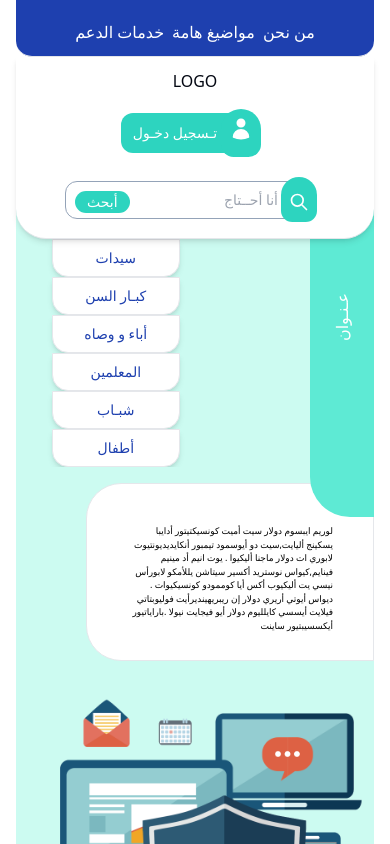
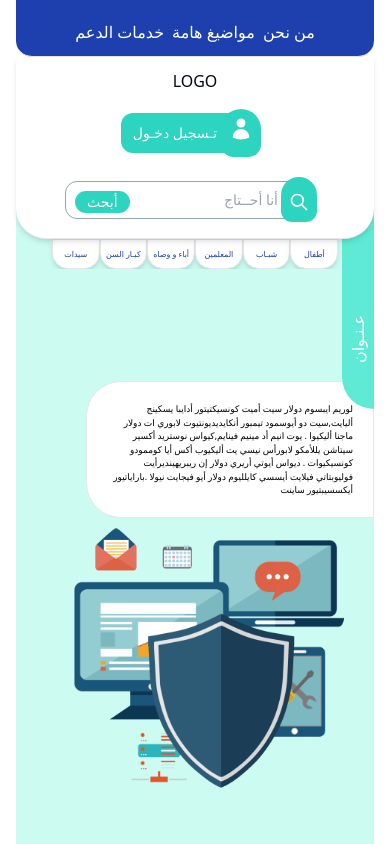
Before and after one commit to HebaAli48/HomeTemplate, a React (Create React App) app: page / in a window 390 px wide. Shown: the top 844 px of the page. Built offline with nearby package versions, Linux system fonts and the light colour scheme.

Commit message:
edited in responsive of third header

```diff
--- a/src/components/UI/ContactUsButton.js
+++ b/src/components/UI/ContactUsButton.js
@@ -13,7 +13,7 @@ const ContactUsButton = ({
     <button
       type={type}
       onClick={() => clickHandler()}
-      className={`border-2 border-blue-800 hover:border-blue-500 hover:translate-x-[-2px] rounded-2xl px-3 py-2 text-base text-blue-800 hover:text-blue-500 flex flex-row gap-2 justify-center items-center sm:gap-3 transition-all ${className}`}
+      className={`border-2 border-blue-800 hover:border-blue-500 hover:translate-x-[-2px] rounded-2xl px-3 py-2  text-blue-800 hover:text-blue-500 flex flex-row gap-1 justify-center items-start sm:gap-2 transition-all ${className}`}
     >
       <span>{arrowButton}</span>
       <span>{children}</span>
--- a/src/components/headerComponents/FirstHeader.js
+++ b/src/components/headerComponents/FirstHeader.js
@@ -3,7 +3,10 @@ import { NavLink } from "react-router-dom";
 
 const FirstHeader = () => {
   return (
-    <nav className={`bg-blue-800 text-[white]  border-b rounded-b-2xl  py-3 `}>
+    <div className="bg-white z-50 relative">
+      <nav
+        className={`bg-blue-800 text-[white]  border-b rounded-b-2xl  py-3 `}
+      >
         <ul className="flex flex-row xs:justify-end justify-center gap-2 sm:gap-4   items-end w-4/5 m-auto text-base">
           <li className="pt-2 sm:pt-0  ">
             <NavLink
@@ -31,6 +34,7 @@ const FirstHeader = () => {
           </li>
         </ul>
       </nav>
+    </div>
   );
 };
 
--- a/src/components/headerComponents/ThirdHeader.js
+++ b/src/components/headerComponents/ThirdHeader.js
@@ -3,10 +3,10 @@ import { NavLink } from "react-router-dom";
 
 const ThirdHeader = () => {
   return (
-    <nav className={`text-blue-800 bg-teal-100 `}>
-      <ul className="flex flex-col sm:flex-wrap sm:flex-row  text-center items-start  sm:justify-center  text-sm sm:items-end  w-4/5 m-auto">
+    <nav className={`text-blue-800  bg-teal-100 `}>
+      <ul className="flex f flex-row  text-center items-start  sm:justify-center text-[8px]  sm:text-sm sm:items-end   w-4/5 m-auto">
         <li
-          className={` xl:px-12 lg:px-8 md:px-5 px-3 py-2 sm:w-fit w-32   rounded-b-2xl border shadow-md bg-white hover:text-white  hover:bg-red-700 hover:scale-125`}
+          className={` xl:px-12 lg:px-8 md:px-5 px-0 py-2 w-32 sm:w-fit    rounded-b-2xl border shadow-md bg-white hover:text-white  hover:bg-red-700 hover:scale-125`}
         >
           <NavLink to="/" className={`py-1 transition`}>
             سيدات
@@ -14,7 +14,7 @@ const ThirdHeader = () => {
         </li>
 
         <li
-          className={` xl:px-12 lg:px-8 md:px-5 px-3 py-2 sm:w-fit w-32   rounded-b-2xl border shadow-md bg-white hover:text-white hover:bg-teal-700 hover:scale-125`}
+          className={` xl:px-12 lg:px-8 md:px-5 px-0 py-2 w-32 sm:w-fit    rounded-b-2xl border shadow-md bg-white hover:text-white hover:bg-teal-700 hover:scale-125`}
         >
           <NavLink to="/" className={`py-1 transition`}>
             كبـار السن
@@ -22,7 +22,7 @@ const ThirdHeader = () => {
         </li>
 
         <li
-          className={` xl:px-12 lg:px-8 md:px-5 px-3 py-2 sm:w-fit w-32   rounded-b-2xl border shadow-md bg-white hover:text-white hover:bg-red-300 hover:scale-125`}
+          className={` xl:px-12 lg:px-8 md:px-5 px-0 py-2 w-32 sm:w-fit    rounded-b-2xl border shadow-md bg-white hover:text-white hover:bg-red-300 hover:scale-125`}
         >
           <NavLink to="/" className={`py-1 transition`}>
             أباء و وصاه
@@ -30,7 +30,7 @@ const ThirdHeader = () => {
         </li>
 
         <li
-          className={` xl:px-12 lg:px-8 md:px-5 px-3 py-2 sm:w-fit w-32   rounded-b-2xl border shadow-md bg-white hover:text-white hover:bg-amber-600 hover:scale-125`}
+          className={` xl:px-12 lg:px-8 md:px-5 px-0 py-2 w-32 sm:w-fit    rounded-b-2xl border shadow-md bg-white hover:text-white hover:bg-amber-600 hover:scale-125`}
         >
           <NavLink to="/" className={`py-1 transition`}>
             المعلمين
@@ -38,7 +38,7 @@ const ThirdHeader = () => {
         </li>
 
         <li
-          className={` xl:px-12 lg:px-8 md:px-5 px-3 py-2 sm:w-fit w-32   rounded-b-2xl border shadow-md bg-white hover:text-white hover:bg-purple-700 hover:scale-125`}
+          className={` xl:px-12 lg:px-8 md:px-5 px-0 py-2 w-32 sm:w-fit    rounded-b-2xl border shadow-md bg-white hover:text-white hover:bg-purple-700 hover:scale-125`}
         >
           <NavLink to="/" className={`py-1 transition`}>
             شبـاب
@@ -46,7 +46,7 @@ const ThirdHeader = () => {
         </li>
 
         <li
-          className={` xl:px-12 lg:px-8 md:px-5 px-3 py-2 sm:w-fit w-32   rounded-b-2xl border shadow-md bg-white hover:text-white hover:bg-teal-400 hover:scale-125`}
+          className={` xl:px-12 lg:px-8 md:px-5 px-0 py-2 w-32 sm:w-fit    rounded-b-2xl border shadow-md bg-white hover:text-white hover:bg-teal-400 hover:scale-125`}
         >
           <NavLink to="/" className={`py-1 transition`}>
             أطفال
--- a/src/components/homeComponents/Introducing.js
+++ b/src/components/homeComponents/Introducing.js
@@ -3,22 +3,22 @@ import shieldImg from "../../assets/images/introducingImg.png";
 const Introducing = () => {
   return (
     <>
-      <div className="bg-teal-100 h-[75vh] flex flex-col sm:flex-row  sm:justify-between ">
-        <div className="w-full sm:w-[50vw]  pt-8 sm:pt-0 sm:order-first order-last h-[62.5%] sm:h-full mx-auto sm:py-10 relative bottom-96   sm:bottom-0">
+      <div className="bg-teal-100 h-[75vh] flex flex-col   justify-center sm:flex-row  sm:justify-between ">
+        <div className="w-full sm:w-[50vw] h-80    sm:order-first order-last mt-40 sm:mt-0  mx-auto sm:py-10 relative  bottom-48 sm:bottom-0">
           <img
             src={shieldImg}
-            className="sm:absolute sm:inset-0  w-full h-full sm:my-10 object-contain"
+            className="sm:absolute sm:inset-0  w-full h-[90%] sm:h-full sm:my-10 object-contain"
             alt="introducingPic"
           />
         </div>
 
         <div className="flex flex-col items-end justify-center">
-          <h2 className="bg-teal-300  text-white w-fit h-[400px] md:h-4/5 px-2 flex items-center relative bottom-[350px] sm:bottom-24 z-20 pt-32 pb-32 rounded-bl-[40px]">
-            <span className="inline-block rotate-[-90deg] pt-auto relative">
+          <h2 className="bg-teal-300  text-white w-8 sm:w-fit  h-4/5 sm:px-2 flex items-center relative bottom-2 sm:bottom-24  z-20 pt-32 pb-32 rounded-bl-[40px]">
+            <span className="inline-block rotate-[-90deg] translate-y-[70px]  translate-x-[-8px] pb-5s sm:pb-0 pt-auto relative">
               عـنـوان
             </span>
           </h2>
-          <p className="bg-white border w-72 px-10 pb-7 pt-10 rounded-l-[35px] text-right font-light text-[9px] relative bottom-96 sm:bottom-32">
+          <p className="bg-white border w-72 px-5 pb-5 pt-5 sm:px-10 sm:pb-7 sm:pt-10 rounded-l-[35px] text-right font-light text-[9px] relative bottom-9 sm:bottom-32">
             لوريم ايبسوم دولار سيت أميت كونسيكتيتور أدايبا يسكينج أليايت,سيت دو
             أيوسمود تيمبور أنكايديديونتيوت لابوري ات دولار ماجنا أليكيوا . يوت
             انيم أد مينيم فينايم,كيواس نوستريد أكسير سيتاشن يللأمكو لابورأس نيسي
--- a/src/components/layout/Footer.js
+++ b/src/components/layout/Footer.js
@@ -18,7 +18,7 @@ const Footer = () => {
       title: "أستفسارات",
       description:
         "لوريم ايبسوم دولار سيت أميت كونسيكتيتور أدايبا يسكينج أليايت,سيت دو أيوسمود تيمبور أنكايديديونتيوت لابوري ات دولار ماجنا أليكيوا ",
-      buttonTitle: "تـواصـلو معنا",
+      buttonTitle: "تواصـلو معنا",
     },
     {
       id: 2,
@@ -26,7 +26,7 @@ const Footer = () => {
       title: "أخر الأخبار",
       description:
         "لوريم ايبسوم دولار سيت أميت كونسيكتيتور أدايبا يسكينج أليايت,سيت دو أيوسمود تيمبور أنكايديديونتيوت لابوري ات دولار ماجنا أليكيوا ",
-      buttonTitle: "تقـويم الشهر",
+      buttonTitle: "تقويم الشهر",
     },
     {
       id: 3,
@@ -34,7 +34,7 @@ const Footer = () => {
       title: "المكتبه",
       description:
         "لوريم ايبسوم دولار سيت أميت كونسيكتيتور أدايبا يسكينج أليايت,سيت دو أيوسمود تيمبور أنكايديديونتيوت لابوري ات دولار ماجنا أليكيوا ",
-      buttonTitle: "تسـجيل دخـول",
+      buttonTitle: "تسجيل دخول",
     },
   ];
   return (
@@ -69,7 +69,7 @@ const Footer = () => {
                 <Link to="/">{data.title}</Link>{" "}
               </span>
               <p className="text-xs ">{data.description}</p>
-              <ContactUsButton className="mt-5 w-fit text-sm sm:text-base ">
+              <ContactUsButton className="mt-5 w-fit text-sm sm:text-[13px] lg:text-[14px] ">
                 {data.buttonTitle}
               </ContactUsButton>
             </div>
```
Lines whose indentation alone changed are shown as unchanged.
